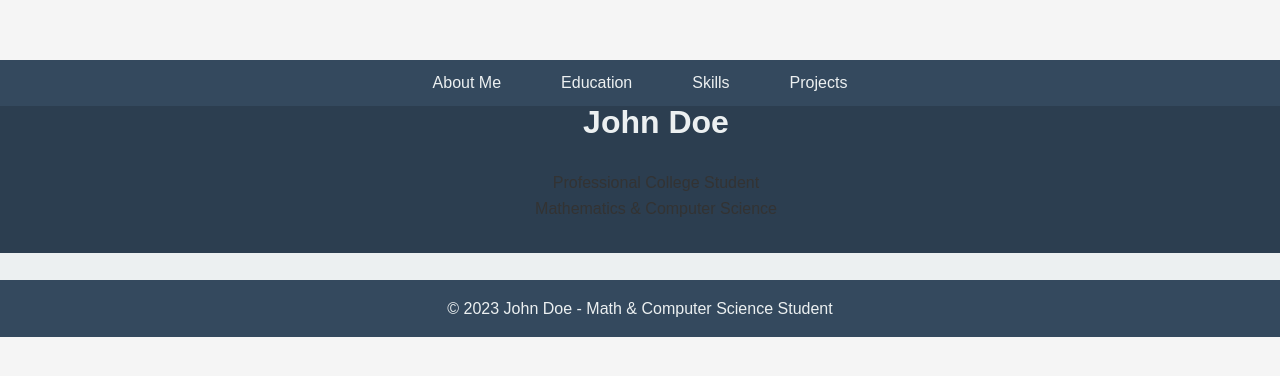
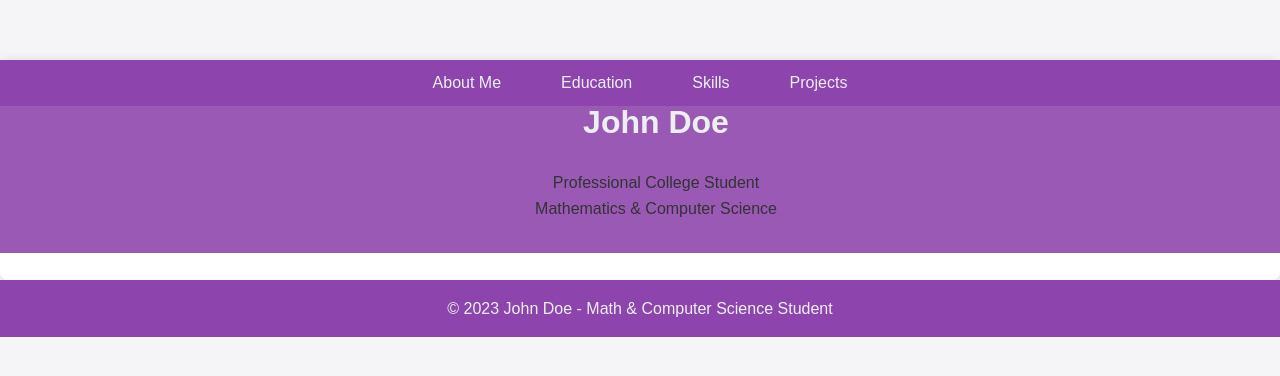
Before and after one commit to lrenneker/lrenneker.github.io, a plain HTML site: page index.html in a window 1280 px wide. Drawn offline with Linux system fonts and the light colour scheme.

Commit message:
Update styles.css

```diff
--- a/styles.css
+++ b/styles.css
@@ -2,12 +2,12 @@ body {
     font-family: 'Arial', sans-serif;
     margin: 0;
     padding: 0;
-    background-color: #f5f5f5;
+    background-color: #f5f5f8; /* Light purple background */
     line-height: 1.6;
 }
 
 header {
-    background-color: #2c3e50;
+    background-color: #9b59b6; /* Dark purple header */
     color: #ecf0f1;
     text-align: center;
     padding: 1em;
@@ -19,7 +19,7 @@ header {
 nav {
     display: flex;
     justify-content: center;
-    background-color: #34495e;
+    background-color: #8e44ad; /* Darker purple navigation */
     position: fixed;
     width: 100%;
     z-index: 1000;
@@ -35,17 +35,19 @@ nav a {
 }
 
 nav a:hover {
-    background-color: #2c3e50;
+    background-color: #663399; /* A shade of purple for hover effect */
 }
 
 section {
     padding: 50px 20px;
     margin-top: 60px; /* Adjusted for the fixed header */
-    background-color: #ecf0f1;
+    background-color: #fff; /* White content background */
+    border-radius: 8px; /* Rounded corners */
+    box-shadow: 0 0 10px rgba(0, 0, 0, 0.1); /* Box shadow for a subtle lift */
 }
 
 h2 {
-    color: #2c3e50;
+    color: #663399; /* Purple heading */
 }
 
 p {
@@ -53,7 +55,7 @@ p {
 }
 
 footer {
-    background-color: #34495e;
+    background-color: #8e44ad; /* Darker purple footer */
     color: #ecf0f1;
     text-align: center;
     padding: 1em;
```
